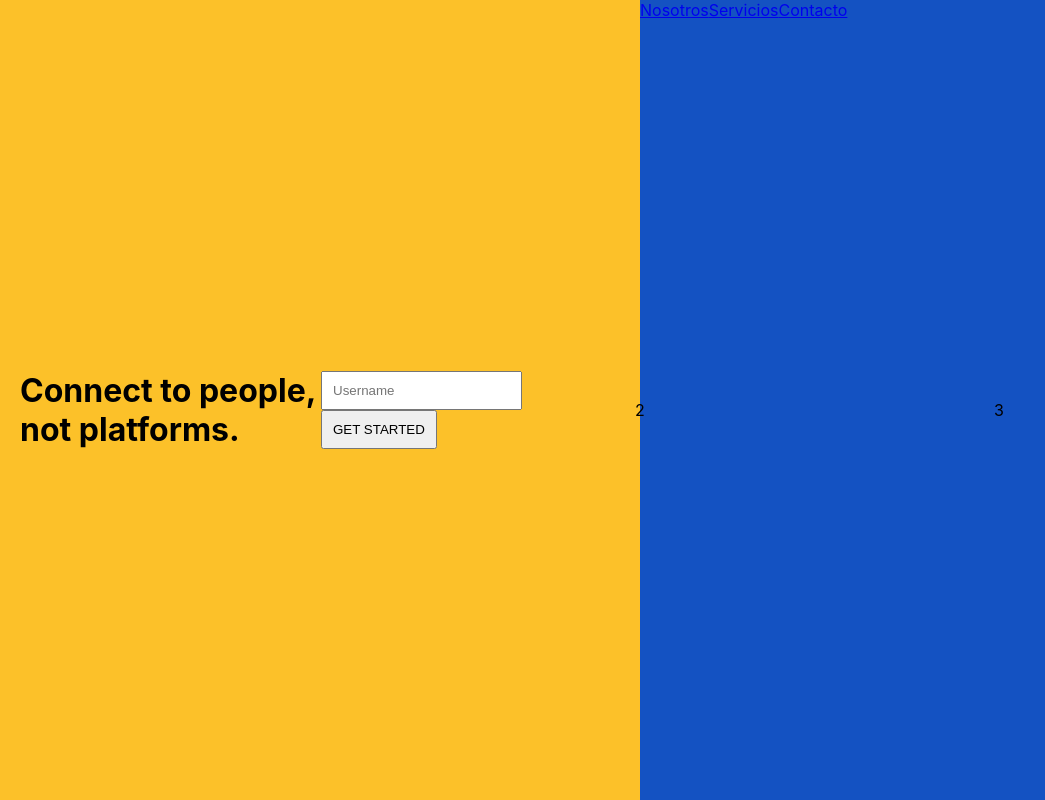
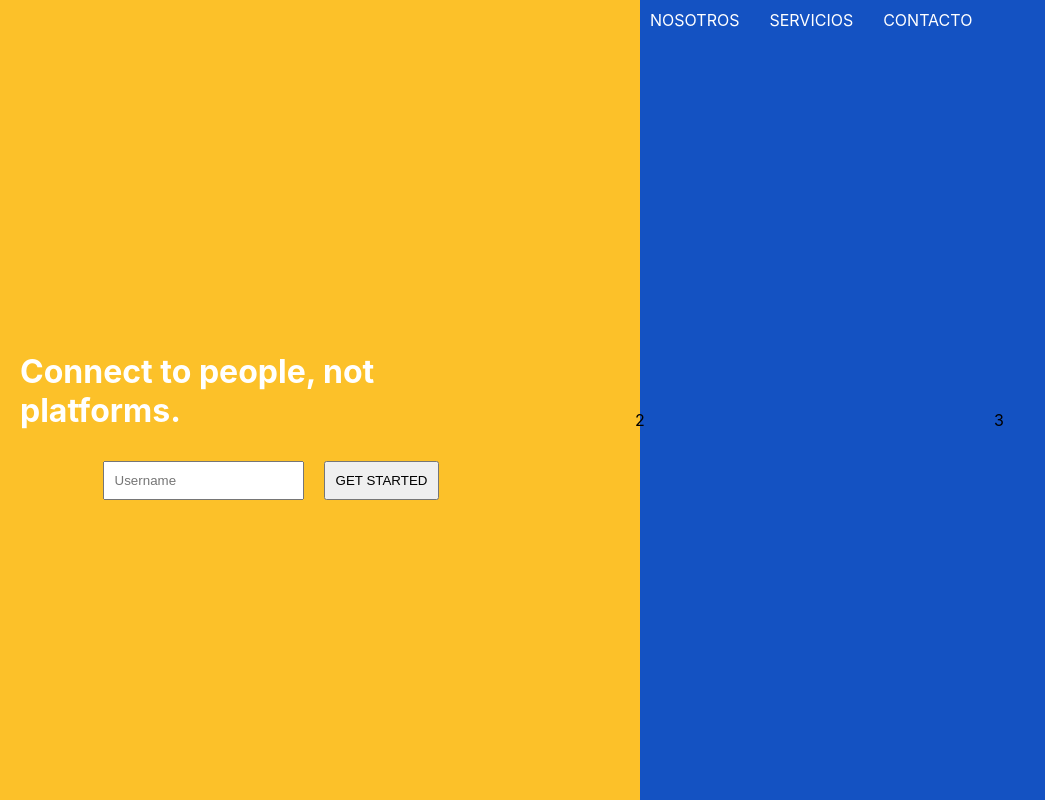
Before and after one commit to SVV42282407/React-Semana2-Clase1, a React (Create React App) app in the folder reto/: page / in a window 1280 px wide. Shown: the whole page, without its empty margins (0-1045 px from the left). Built offline with nearby package versions, Linux system fonts and the light colour scheme.

Commit message:
Maqueta Hackaton

```diff
--- a/reto/src/component/App.css
+++ b/reto/src/component/App.css
@@ -31,6 +31,7 @@ body {
 
 .left, .center, .right {
     display: flex;
+    flex-direction: column;
     justify-content: center;
     align-items: center;
     align-content: center;
@@ -46,3 +47,7 @@ body {
 .center {
     flex: 0.1;
 }
+
+.left .row {
+    color: white;
+}
--- a/reto/src/component/App.js
+++ b/reto/src/component/App.js
@@ -17,7 +17,9 @@ function App() {
             </div>
             <div className="main">
                 <div className="left">
-                    <h1>Connect to people, not platforms.</h1><br/>
+                    <div className="row">
+                      <h1>Connect to people, not platforms.</h1>
+                    </div>
                     <LoginHackaton/>
                 </div>
                 <div className="center">2</div>
--- a/reto/src/component/functional/menuHackaton/index.css
+++ b/reto/src/component/functional/menuHackaton/index.css
@@ -0,0 +1,11 @@
+.menu-item {
+    color: white;
+    text-transform: uppercase;
+    margin-right: 10px;
+    padding: 10px;
+}
+
+.menu-item a {
+    text-decoration: none;
+    color: white;
+}
```
